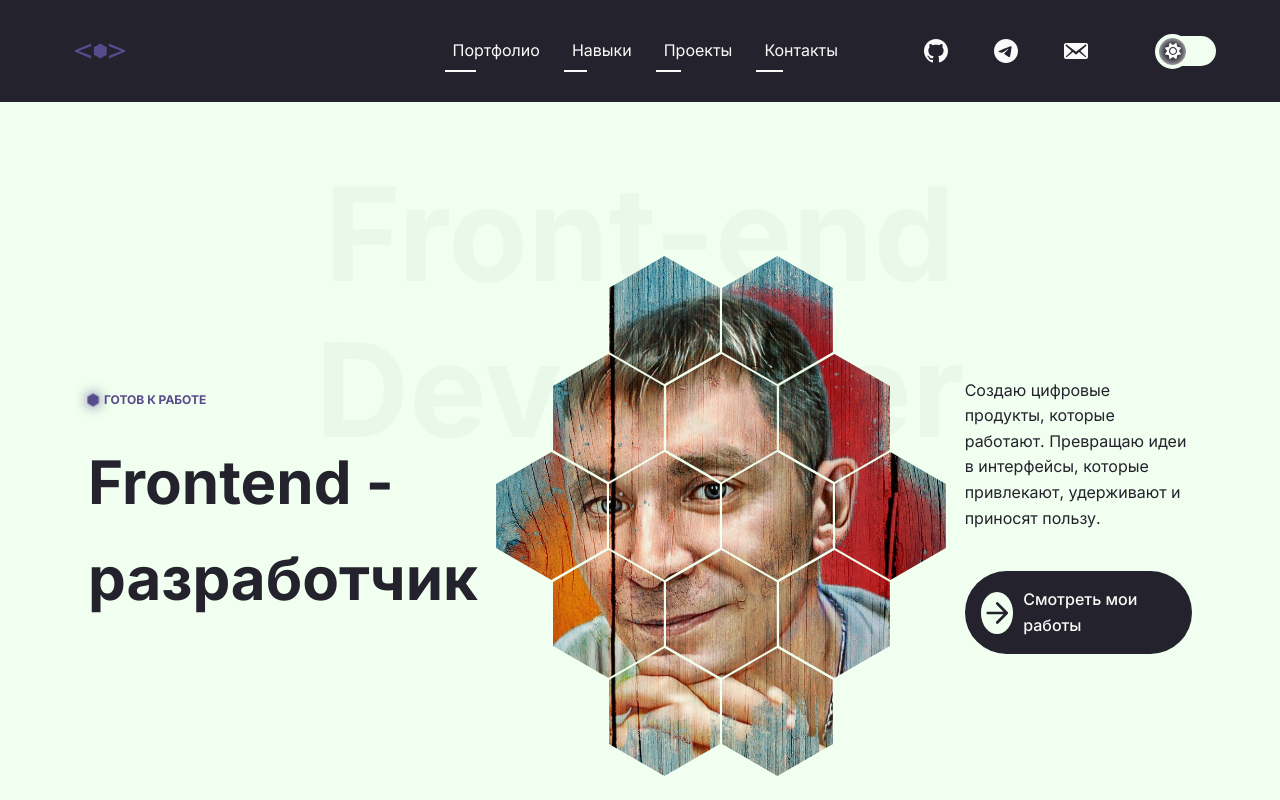
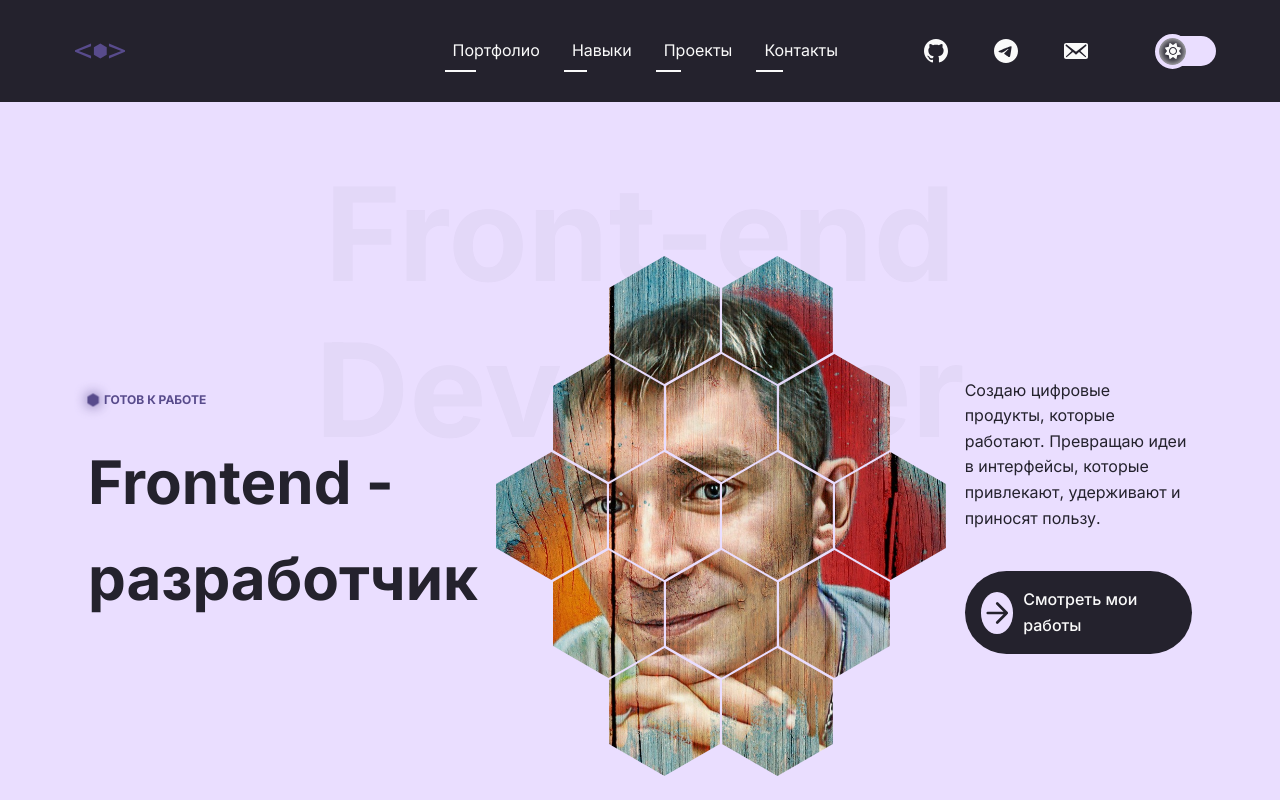
Before and after one commit to Egeny-Myasnikov/portfolio, a Next.js app: page / in a window 1280 px wide. Shown: the top 800 px of the page. Built offline with nearby package versions, Linux system fonts and the light colour scheme; a web font is replaced by a local one.

Commit message:
styles: change var

```diff
--- a/src/assets/styles/variables.css
+++ b/src/assets/styles/variables.css
@@ -2,7 +2,7 @@
 :root[data-theme='light'] {
 	/* Цвета из макета */
 	--color-red: #fb5b46;
-	--color-primary: #f0ffef;
+	--color-primary: #eadeff;
 	--color-secondary: #584b8c;
 	--rgb-color-secondary: 88, 75, 140;
 	--color-black: #24222d;
```
